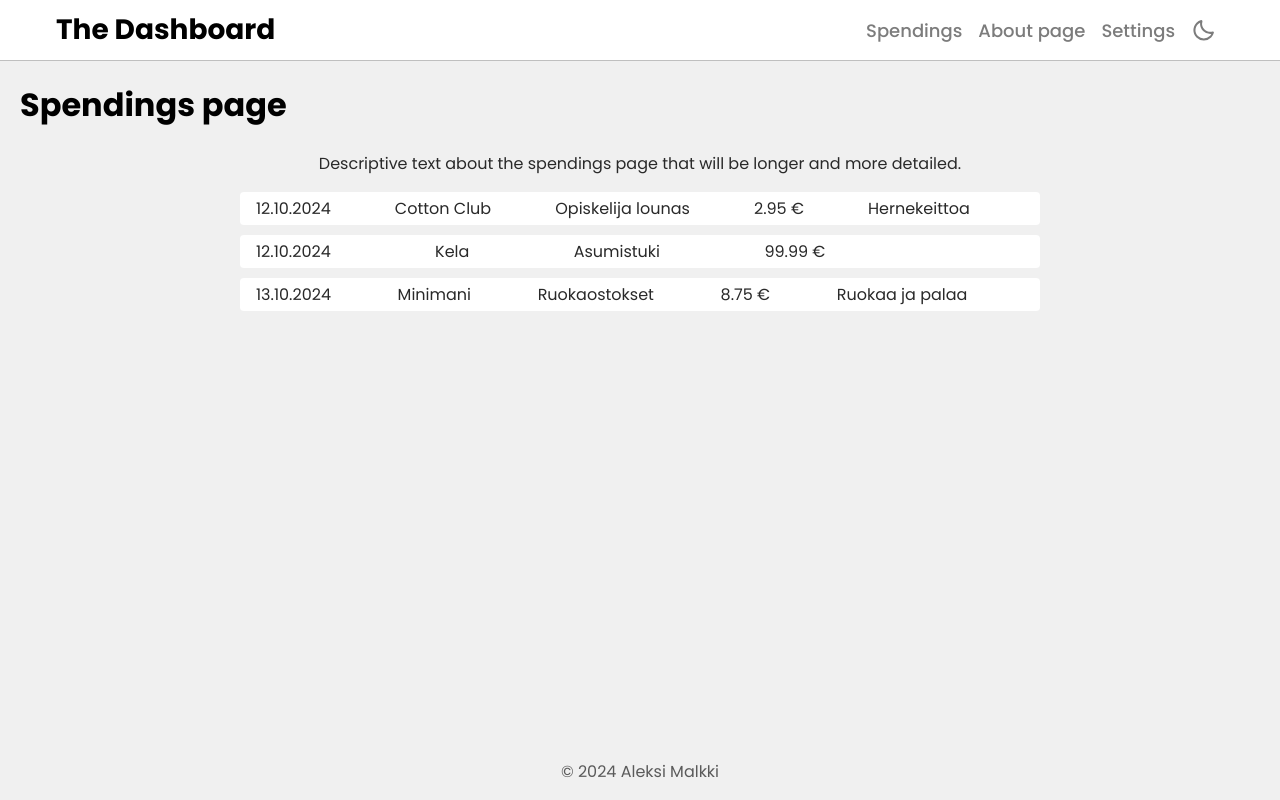
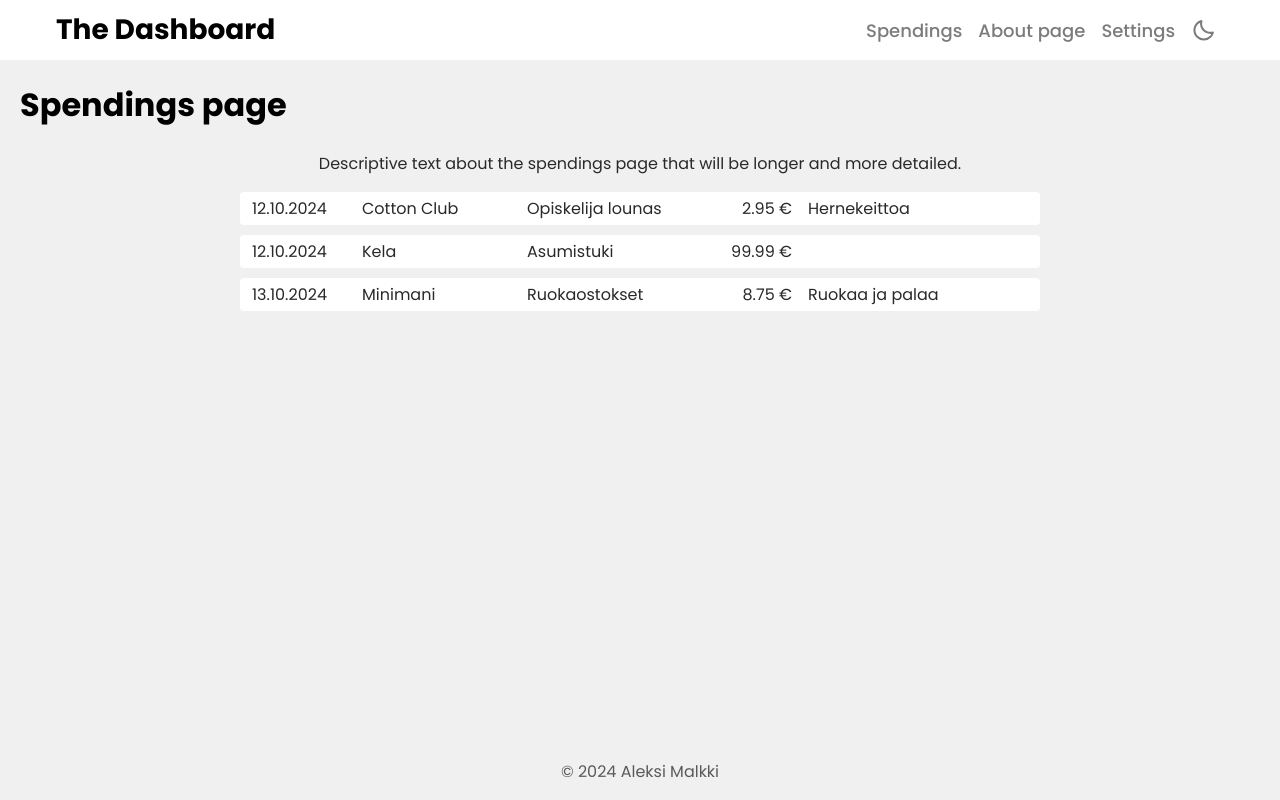
Before and after one commit to Alkama4/The-Dashboard, a Vue app: page /spendings in a window 1280 px wide. Built offline with nearby package versions, Linux system fonts and the light colour scheme.

Commit message:
First working spendingsEntry

```diff
--- a/src/assets/global.css
+++ b/src/assets/global.css
@@ -52,6 +52,9 @@
 
     --color-button-nav: #7c7c7c;
     --color-button-nav-hover: var(--color-text);
+
+    --color-button-delete-hover: rgb(212, 37, 37);
+    --color-button-delete-active: rgb(182, 29, 29);
 }
 
 .dark-mode {
@@ -66,8 +69,8 @@
     --color-border: hsla(0, 0%, 100%, 0.25);
 
     /* Backgrounds */
-    --color-background: #111111;
-    --color-background-top-bar: #000000;
+    --color-background: #111;
+    --color-background-top-bar: transparent;
     --color-background-side-bar: #192d52;
     --color-background-card: #202020;
 
@@ -84,6 +87,9 @@
 
     --color-button-nav: #888;
     --color-button-nav-hover: var(--color-text);
+
+    --color-button-delete-hover: rgb(187, 30, 30);
+    --color-button-delete-active: rgb(145, 13, 13);
 
 }
 
--- a/src/components/SpendingsEntry.vue
+++ b/src/components/SpendingsEntry.vue
@@ -2,22 +2,27 @@
     <div class="spendings-entry" @click="toggleEntry">
         <!-- Main Details (Visible in collapsed and expanded states) -->
         <div class="spendings-summary">
-            <span>{{ formattedDate }}</span>
-            <span>{{ counterparty }}</span>
-            <span>{{ type }}</span>
-            <span>{{ amount ? `${amount.toFixed(2)} €` : '' }}</span>
-            <span>{{ notes }}</span>
+            <span class="column-date">{{ formattedDate }}</span>
+            <span class="column-counterparty">{{ counterparty }}</span>
+            <span class="column-type">{{ type }}</span>
+            <span class="column-amount">{{ amount ? `${amount.toFixed(2)} €` : '' }}</span>
+            <span class="column-notes">{{ notes }}</span>
         </div>
 
         <!-- Expanded Section (only visible when expanded) -->
-        <transition name="expand">
-            <div class="spendings-expanded" v-if="isExpanded">
-                <button @click.stop="editEntry">Edit</button>
-                <button @click.stop="deleteEntry">Delete</button>
-                <button @click.stop="duplicateEntry">Duplicate</button>
-                <button @click.stop="showDetails">More details</button>
+        <div class="spendings-expanded" ref="spendingsExpanded">
+            <div class="spendings-expanded-content" ref="spendingsExpandedContent">
+                <div class="controlButtons">
+                    <button class="button-delete" @click.stop="deleteEntry">❌</button>
+                    <button class="button-edit" @click.stop="editEntry">✏️</button>
+                    <button class="button-duplicate" @click.stop="duplicateEntry">🖇️</button>
+                    <button class="button-details" @click.stop="showDetails">ℹ️ Details</button>
+                </div>
+                <div>
+                    morestuff
+                </div>
             </div>
-        </transition>
+        </div>
     </div>
 
     <!-- Modal for additional details -->
@@ -42,34 +47,13 @@ export default {
     name: "SpendingsEntry",
     components: { ModalWindow },
     props: {
-        id: {
-            type: Number,
-            required: true,
-        },
-        isIncome: {
-            type: Boolean,
-            required: true,
-        },
-        date: {
-            type: Date,
-            required: true,
-        },
-        counterparty: {
-            type: String,
-            required: true,
-        },
-        type: {
-            type: String,
-            required: true,
-        },
-        amount: {
-            type: Number,
-            required: true,
-        },
-        notes: {
-            type: String,
-            default: "",
-        },
+        id: { type: Number, required: true },
+        isIncome: { type: Boolean, required: true },
+        date: { type: Date, required: true },
+        counterparty: { type: String, required: true },
+        type: { type: String, required: true },
+        amount: { type: Number, required: true },
+        notes: { type: String, default: "" },
     },
     data() {
         return {
@@ -80,39 +64,28 @@ export default {
     methods: {
         toggleEntry() {
             this.isExpanded = !this.isExpanded;
+            if (this.isExpanded) {
+                this.setExpandedHeight();
+            } else {
+                this.$refs['spendingsExpanded'].style.height = '0';
+            }
+        },
+        setExpandedHeight() {
+            const expandedContentHeight = this.$refs['spendingsExpandedContent'].getBoundingClientRect().height;
+            this.$refs['spendingsExpanded'].style.height = `${expandedContentHeight}px`;
         },
         editEntry() {
-            // Placeholder for edit logic
             console.log('Editing entry', this.id);
         },
         deleteEntry() {
-            // Placeholder for delete logic
             console.log('Deleting entry', this.id);
         },
         duplicateEntry() {
-            // Placeholder for duplicate logic
             console.log('Duplicating entry', this.id);
         },
         showDetails() {
             this.showModal = true;
         },
-        beforeEnter(el) {
-            el.style.maxHeight = '0px';
-            el.style.opacity = '0';
-        },
-        enter(el, done) {
-            el.offsetHeight; // Trigger reflow to apply styles
-            el.style.transition = 'max-height 0.3s ease, opacity 0.3s ease';
-            el.style.maxHeight = '500px'; // Set a max height large enough to accommodate the expanded content
-            el.style.opacity = '1';
-            done();
-        },
-        leave(el, done) {
-            el.style.transition = 'max-height 0.3s ease, opacity 0.3s ease';
-            el.style.maxHeight = '0px';
-            el.style.opacity = '0';
-            done();
-        }
     },
     computed: {
         formattedDate() {
@@ -121,12 +94,14 @@ export default {
                 const month = (this.date.getMonth() + 1).toString().padStart(2, '0');
                 const year = this.date.getFullYear();
                 return `${day}.${month}.${year}`;
+            } else {
+                return '';
             }
-            return '';
         },
     },
 };
 </script>
+
 
 <style scoped>
     /* Styles for the whole thing */
@@ -136,38 +111,69 @@ export default {
         margin: 10px;
         display: grid;
         cursor: pointer;
+        user-select: none;
 
-        /* Temp starts */
         max-width: 800px;
         margin-inline: auto;
-        /* Temp ends */
+    }
+    @media screen and (max-width: 800px) {
+        .spendings-entry {
+            border-radius: 0;
+        }
     }
 
     /* The closed portion or the summary */
-    .spendings-entry .spendings-summary {
+    .spendings-summary {
         display: grid;
-        grid-template-columns: auto auto auto auto auto;
-        gap: 10px;
+        grid-template-columns: 110px 165px 175px 106px 1fr;
         padding: var(--spacing-xs);
-        padding-inline: var(--spacing-md);
         white-space: nowrap;
     }
 
-    /* The expanded stuff or the extra stuff like buttons*/
-    .spendings-entry .spendings-expanded {
-        display: flex;
-        padding: var(--spacing-sm);
+    .column-amount {
+        text-align: end;
     }
 
-    /* Transition styles */
-    .expand-enter-active,
-    .expand-leave-active {
-        transition: all 0.2s ease;
+    .spendings-summary span {
+        margin-inline: var(--spacing-sm);
     }
 
-    .expand-enter-from,
-    .expand-leave-to {
-        transform: translateY(-20px);
-        opacity: 0;
+
+    /* The expanded stuff or the extra stuff like buttons*/
+    .spendings-expanded {
+        display: flex;
+        overflow: hidden;
+        transition: height 0.2s ease-out;
+        height: 0; /* Initial collapsed state */
     }
+    .spendings-expanded-content {   /* Content div that doesn't morph during animation */
+        height: fit-content;
+        width: 100%;
+        padding-inline: var(--spacing-xs);
+        padding-bottom: var(--spacing-sm);
+        display: grid;
+        gap: var(--spacing-sm);
+        grid-template-columns: 275px 1fr;
+    }
+
+    /* Buttons */
+    .controlButtons {
+        display: grid;
+        grid-template-columns: 1fr 1fr 1fr 3fr;
+    }
+
+    .controlButtons button {
+        height: 30px;
+        min-width: 30px;
+        white-space: nowrap;
+    }
+
+    .button-delete:hover {
+        background-color: var(--color-button-delete-hover);
+    }
+    .button-delete:active {
+        background-color: var(--color-button-delete-active);
+    }
+
+
 </style>
--- a/src/components/TopBar.vue
+++ b/src/components/TopBar.vue
@@ -35,7 +35,7 @@
         width: 100vw;
         position: fixed;
         background-color: var(--color-background-top-bar);
-        border-bottom: 1px solid var(--color-border);
+        /* border-bottom: 1px solid var(--color-border); */
         transition: box-shadow 0.3s;
     }
 
```
